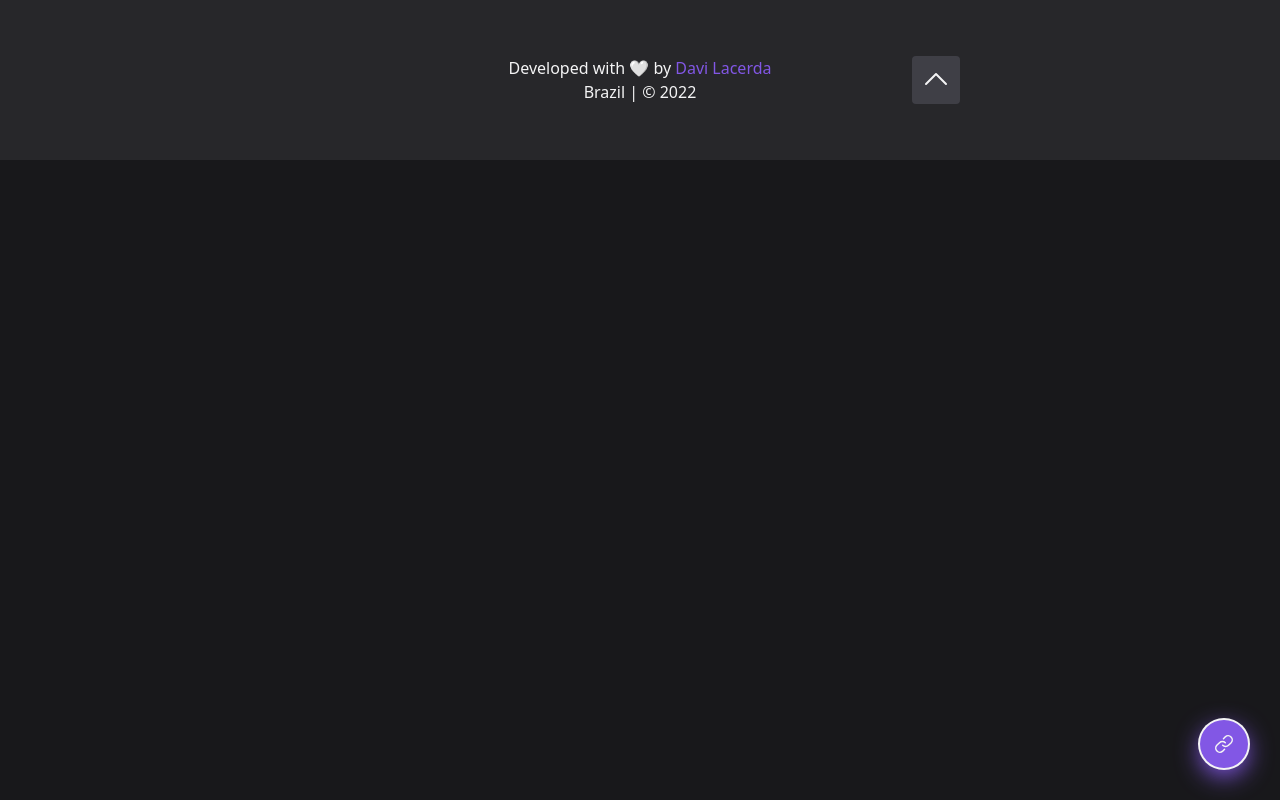
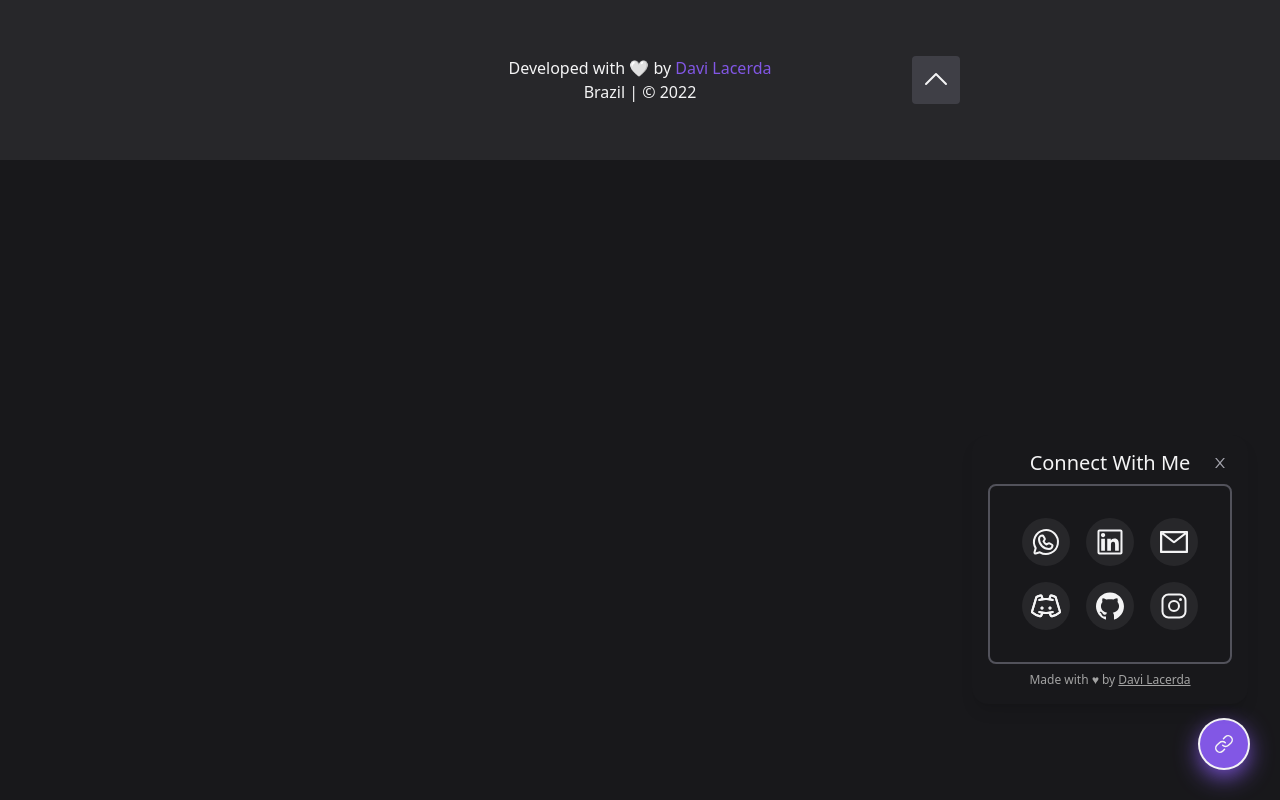
Before and after one commit to DaviLacerda/portfolio, a Next.js app: page / in a window 1280 px wide. Both pictures are taken after a click on the button 1224 px from the left and 744 px from the top of the page. Built offline with nearby package versions, Linux system fonts and the light colour scheme.

Commit message:
feat: added functional widget

```diff
--- /dev/null
+++ b/src/components/LinkWidget/WidgetCloseButton.tsx
@@ -0,0 +1,10 @@
+import { Popover } from "@headlessui/react"
+import { AiOutlineClose } from "react-icons/ai"
+
+export function WidgetCloseButton() {
+    return (
+        <Popover.Button className="top-5 right-5 absolute text-zinc-400 hover:text-zinc-100" title="Close Popover">
+            <AiOutlineClose className="w-4 h-4 font-bold" />
+        </Popover.Button>
+    )
+}
--- /dev/null
+++ b/src/components/LinkWidget/WidgetForm/Steps/LinkContent.tsx
@@ -0,0 +1,81 @@
+import { useEffect, useState } from "react";
+import { WidgetCloseButton } from "../../WidgetCloseButton";
+import { AiOutlineArrowLeft } from "react-icons/ai";
+
+type Link = {
+    icon: React.ReactNode;
+    title: string;
+    href: string | null;
+};
+
+interface LinkStepProps {
+    step: Link;
+    onStepRestartRequested: () => void;
+}
+
+const email = "davi16lacerda@gmail.com"
+const number = 5534992750234;
+
+export function LinkContent( { step, onStepRestartRequested }: LinkStepProps ) {
+    const [comment, setComment] = useState("");
+    const [url, setUrl] = useState("");
+
+    const handleWhatsAppLink = async () => {
+        setUrl(`https://api.whatsapp.com/send?phone=${number}&text=${comment}`)
+    }
+
+    const handleEmailLink = async () => {
+        setUrl(`mailto:${email}?body=${comment}`)
+    }
+
+    const handleButton = () => {
+        window.open(url, "_blank");
+    }
+
+    useEffect(() => {
+        if (step.title === "WHATSAPP") {
+            handleWhatsAppLink();
+        } else {
+            handleEmailLink();
+        }
+    }, [comment])
+
+    return (
+        <>
+        <header>
+            <button
+                type="button"
+                className="top-5 left-5 absolute text-zinc-400 hover:text-zinc-100"
+                onClick={onStepRestartRequested}
+            >
+                <AiOutlineArrowLeft className="w-4 h-4" />
+            </button>
+
+            <span className="text-lg leading-6 flex items-center gap-2">
+                { step.icon }
+                { step.title }
+            </span>
+            <WidgetCloseButton />
+        </header>
+
+        <div className="my-4 w-full">
+            <textarea
+                className="min-w-[304px] w-full min-h-[112px] text-sm placeholder-zinc-400 text-zinc-100 border-zinc-600 bg-transparent rounded-md focus:border-brand focus:ring-brand focus:ring-1 resize-none focus:outline-none scrollbar scrollbar-thumb-zinc-700 scrollbar-track-transparent scrollbar-thin"
+                placeholder="Text your message here..."
+                onChange={(event) => setComment(event.target.value.replace(/\s/g, "%20"))}
+            />
+
+            <footer className="flex gap-2 mt-2">
+                <button
+                    type="submit"
+                    disabled={comment.length === 0}
+                    className="p-2 bg-brand rounded-md border-transparent flex-1 flex justify-center items-center text-sm hover:bg-brand-hover focus:outline-none focus:ring-2 focus:ring-offset-2 focus:ring-offset-surface-primary focus:ring-brand transition-colors disabled:opacity-50 disabled:hover:bg-brand"
+                    onClick={handleButton}
+                >
+                    Generate link with message
+                </button>
+            </footer>
+        </div>
+    </>
+    )
+}
--- /dev/null
+++ b/src/components/LinkWidget/WidgetForm/Steps/LinkStep.tsx
@@ -0,0 +1,47 @@
+import { links, LinkTypes } from "..";
+import { WidgetCloseButton } from "../../WidgetCloseButton";
+
+type Link = {
+    icon: React.ReactNode;
+    title: string;
+    href: string | null;
+};
+
+interface LinkStepProps {
+    onStepChange: (step: LinkTypes | null) => void;
+}
+
+export function LinkStep( { onStepChange }: LinkStepProps ) {
+    return (
+        <>
+            <header>
+                <span className="text-xl leading-6">Connect With Me</span>
+                <WidgetCloseButton />
+            </header>
+            <div className="grid grid-cols-3 gap-4 p-8 w-full max-w-[250px] rounded-lg border-2 border-zinc-600 hover:border-brand-500 focus:border-brand-500 focus:outline-none">
+                {Object.values(links).map((link: Link) =>
+                    link.href ? (
+                        <a
+                            key={link.title}
+                            href={link.href}
+                            target="_blank"
+                            className="w-12 h-12 flex align-center rounded-full p-2 transition-colors bg-surface-secondary hover:bg-brand focus:bg-brand focus:outline-none focus:ring-2 focus:ring-zinc-100"
+                            rel="noopener noreferrer"
+                        >
+                            {link.icon}
+                        </a>
+                    ) : (
+                        <button
+                            key={link.title}
+                            className="w-12 h-12 flex align-center rounded-full p-2 transition-colors bg-surface-secondary hover:bg-brand focus:bg-brand focus:outline-none focus:ring-2 focus:ring-zinc-100"
+                            onClick={() => onStepChange(link.title as LinkTypes)}
+                        >
+                            {link.icon}
+                        </button>
+                    )
+                )}
+            </div>
+
+        </>
+    );
+}
--- /dev/null
+++ b/src/components/LinkWidget/WidgetForm/index.tsx
@@ -0,0 +1,70 @@
+import { useState } from "react";
+import { LinkStep } from "./Steps/LinkStep";
+import { WhatsappLogo, DiscordLogo, InstagramLogo } from "phosphor-react";
+import {
+    AiOutlineLinkedin,
+    AiOutlineMail,
+    AiOutlineGithub,
+} from "react-icons/ai";
+import { LinkContent } from "./Steps/LinkContent";
+
+export const links = {
+    WHATSAPP: {
+        icon: <WhatsappLogo alt="WhatsApp Logo" size={32} />,
+        title: "WHATSAPP",
+        href: null,
+    },
+    LINKEDIN: {
+        icon: <AiOutlineLinkedin title="Linkedin Logo" size={32} />,
+        title: "LINKEDIN",
+        href: "https://www.linkedin.com/in/davi16lacerda",
+    },
+    EMAIL: {
+        icon: <AiOutlineMail title="Mail Logo" size={32} />,
+        title: "EMAIL",
+        href: null,
+    },
+    DISCORD: {
+        icon: <DiscordLogo alt="Discord Logo" size={32} />,
+        title: "DISCORD",
+        href: "https://discord.gg/",
+    },
+    GITHUB: {
+        icon: <AiOutlineGithub title="Github Logo" size={32} />,
+        title: "GITHUB",
+        href: "https://github.com/DaviLacerda",
+    },
+    INSTAGRAM: {
+        icon: <InstagramLogo alt="Instagram Logo" size={32} />,
+        title: "INSTAGRAM",
+        href: "https://www.instagram.com/davi16lacerda/",
+    },
+};
+
+export type LinkTypes = keyof typeof links;
+
+export function WidgetForm() {
+    const [step, setStep] = useState<LinkTypes | null>(null);
+
+    return (
+        <div className="bg-zinc-900 p-4 relative rounded-2xl mb-4 flex flex-col items-center gap-2 shadow-lg w-[calc(100vw-2rem)] md:w-auto">
+            { step === null ? (
+                <LinkStep onStepChange={setStep} />
+            ) : (
+                <LinkContent
+                    step={links[step]}
+                    onStepRestartRequested={() => setStep(null)}
+                />
+            )}
+            <footer className="text-xs text-neutral-400">
+                Made with ♥ by <a
+                    href="https://github.com/DaviLacerda"
+                    className="underline underline-offset-1"
+                    target="_blank"
+                >
+                    Davi Lacerda
+                </a>
+            </footer>
+        </div>
+    );
+}
--- a/src/components/LinkWidget/index.tsx
+++ b/src/components/LinkWidget/index.tsx
@@ -1,13 +1,20 @@
 import { Link } from "phosphor-react";
+import { Popover } from "@headlessui/react";
+import { WidgetForm } from "./WidgetForm";
 
-export function LinkWidget(){
+export function LinkWidget() {
     return (
-        <button
-            type="button"
-            className="fixed bottom-4 right-4 md:bottom-8 md:right-8 w-12 h-12 bg-brand rounded-full flex items-center justify-center hover:bg-brand-hover hover:cursor-pointer focus:bg-brand focus:outline-none focus:ring-2 focus:ring-zinc-100 hover:shadow-brand focus:shadow-brand transition-all"
-            aria-label="Open Links Widget"
-        >
-            <Link className="w-6 h-6" weight="regular" />
-        </button>
-    )
+        <Popover className="fixed bottom-4 right-4 md:bottom-8 md:right-8 flex flex-col items-end">
+            <Popover.Panel>
+                <WidgetForm />
+            </Popover.Panel>
+
+            <Popover.Button
+                className="w-12 h-12 bg-brand rounded-full flex items-center justify-center hover:bg-brand-hover hover:cursor-pointer focus:bg-brand focus:outline-none focus:ring-2 focus:ring-zinc-100 hover:shadow-brand focus:shadow-brand transition-all"
+                aria-label="Open Links Widget"
+            >
+                <Link className="w-6 h-6" weight="regular" />
+            </Popover.Button>
+        </Popover>
+    );
 }
```
